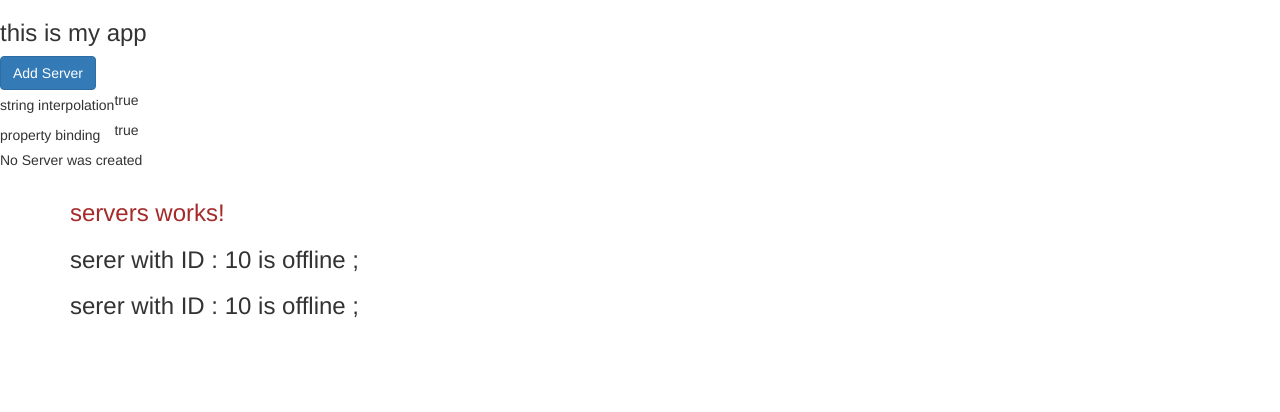
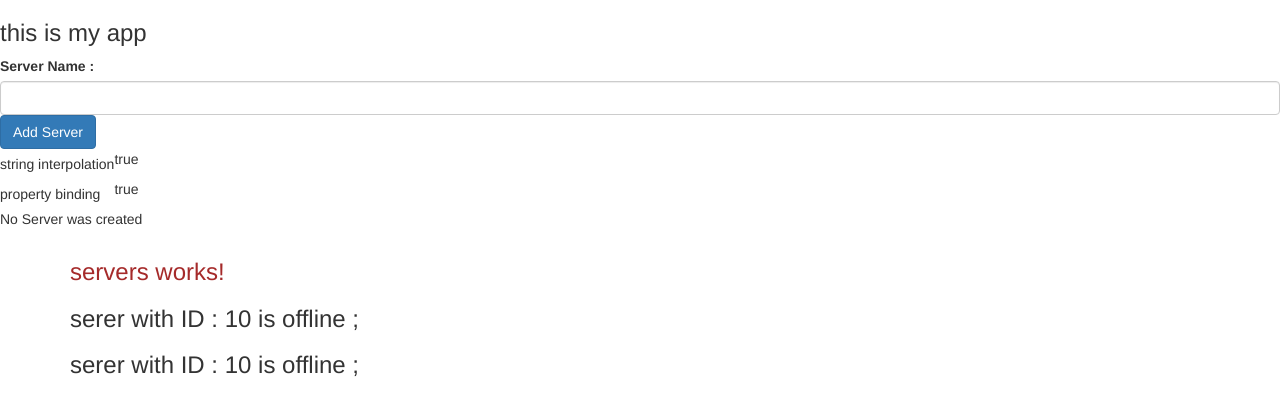
Before and after one commit to sysbender/angular-complete-guide, an Angular app in the folder my-first-app/: page / in a window 1280 px wide. Shown: the top 412 px of the page. Built offline with nearby package versions, Linux system fonts and the light colour scheme.

Commit message:
passing and using data with event binding

```diff
--- a/my-first-app/src/app/servers/servers.component.html
+++ b/my-first-app/src/app/servers/servers.component.html
@@ -1,3 +1,8 @@
+<label>Server Name : {{serverName}}</label>
+<input type="text" class="form-control"
+(input)="OnUpdateServerName($event)">
+
+
 <button class="btn btn-primary" [disabled]="!allowNewServer"
 (click)="onCreateServer()">Add Server</button>
 
--- a/my-first-app/src/app/servers/servers.component.ts
+++ b/my-first-app/src/app/servers/servers.component.ts
@@ -8,6 +8,8 @@
 export class ServersComponent implements OnInit {
   allowNewServer = false;
   serverCreationStatus = 'No Server was created';
+  serverName = '';
+
   constructor() {
     setTimeout(() => {
       this.allowNewServer = true;
@@ -21,4 +23,9 @@
     this.serverCreationStatus = 'Server was created!';
   }
 
+  OnUpdateServerName(event: Event){
+    this.serverName = (<HTMLInputElement>event.target).value;
+
+  }
+
 }
```
